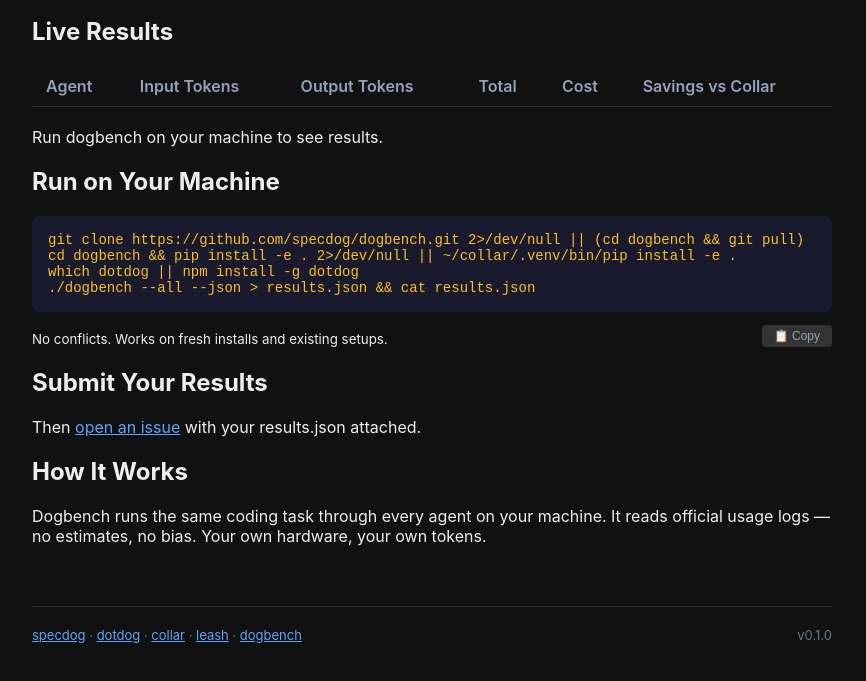
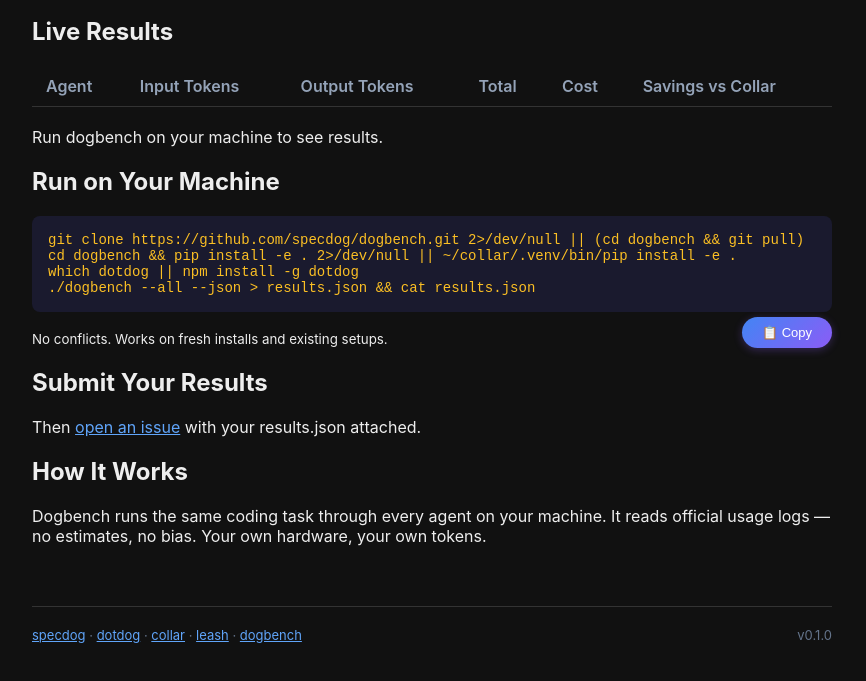
Before and after one commit to specdog/dogbench, a website: page index.html in a window 1280 px wide. Shown: the part 143-824 px from the top of the page, without its empty margins (208-1074 px from the left). Drawn offline with Linux system fonts and the light colour scheme; no server answers.

Commit message:
style: Gemini-style copy button

```diff
--- a/index.html
+++ b/index.html
@@ -16,8 +16,9 @@
   a { color: #60a5fa; }
   pre { background: #1a1a2e; padding: 16px; border-radius: 8px; overflow-x: auto; white-space: pre-wrap; word-break: break-all; }
   code { color: #fbbf24; font-size: 14px; }
-  .copy-btn { float: right; background: #333; color: #94a3b8; border: none; padding: 4px 12px; border-radius: 4px; cursor: pointer; font-size: 12px; }
-  .copy-btn:hover { background: #444; color: #fff; }
+  .copy-btn { float: right; margin-top: -8px; background: linear-gradient(135deg, #4285f4, #8b5cf6); color: #fff; border: none; padding: 8px 20px; border-radius: 24px; cursor: pointer; font-size: 13px; font-weight: 500; transition: all 0.2s; box-shadow: 0 2px 8px rgba(139,92,246,0.3); }
+  .copy-btn:hover { transform: translateY(-1px); box-shadow: 0 4px 16px rgba(139,92,246,0.5); }
+  .copy-btn:active { transform: scale(0.96); }
 </style>
 </head>
 <body>
```
